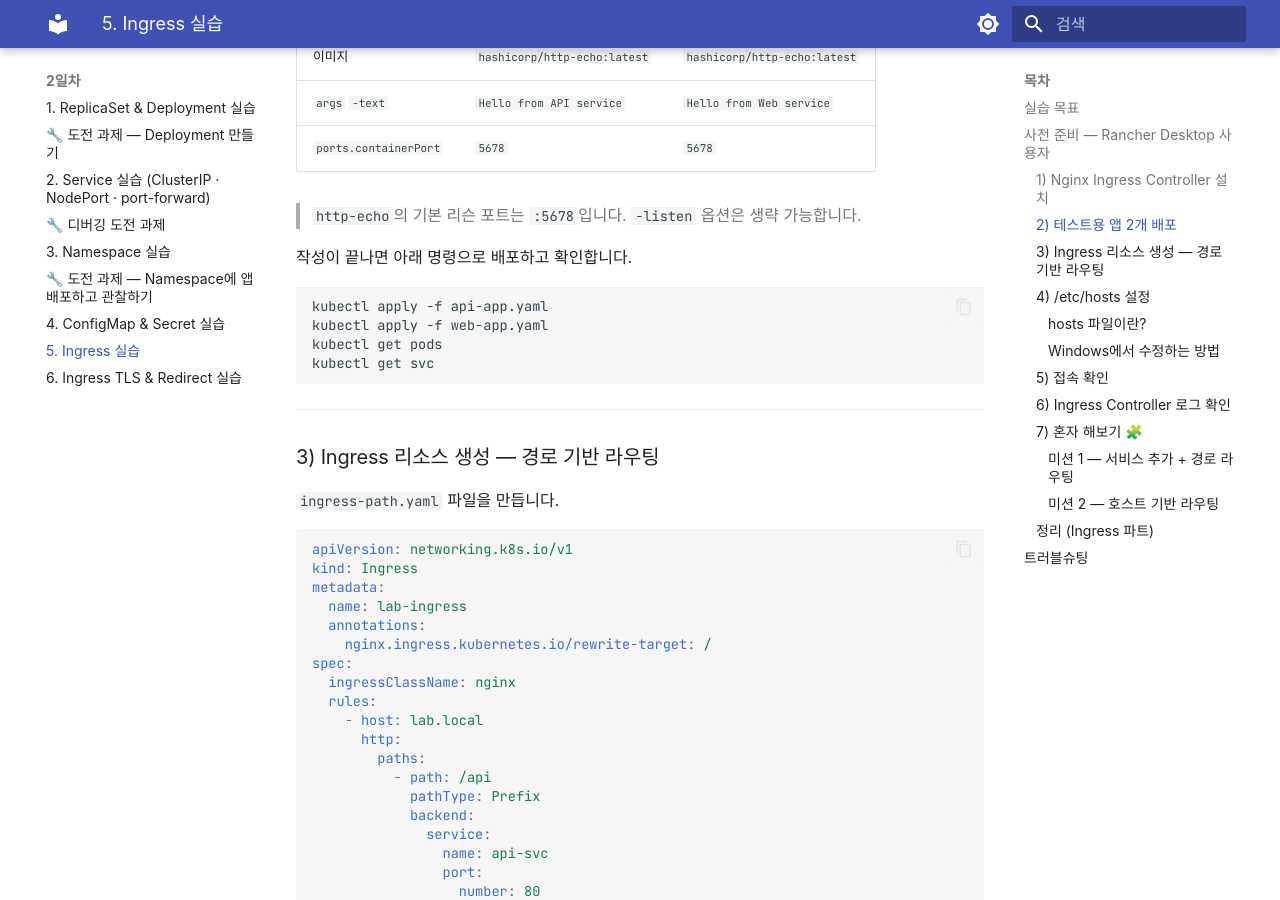
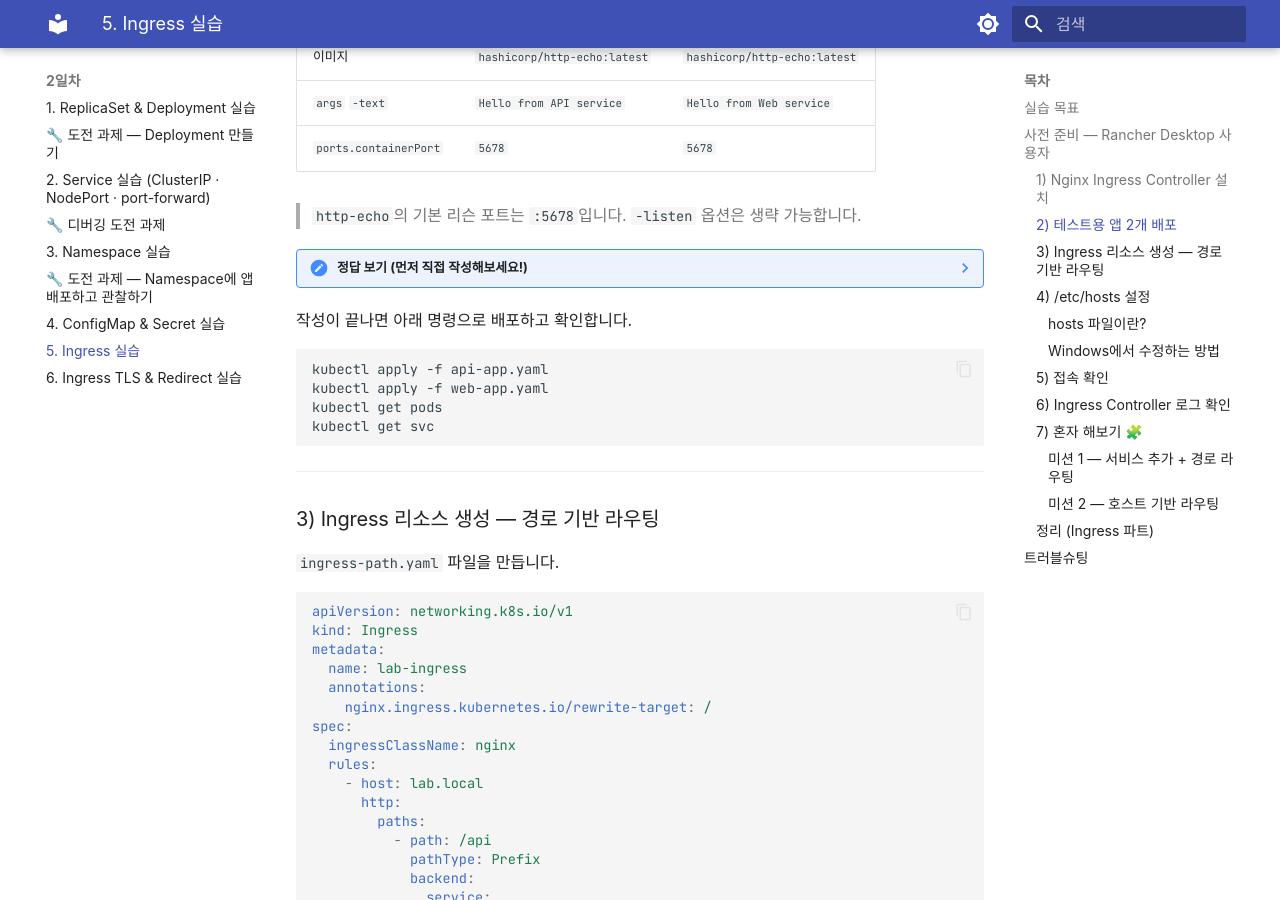
Before and after one commit to skilleat-labs/k8s-for-4days, an MkDocs documentation site: the page built from docs/day2/3-1-ingress.md, in a window 1280 px wide and 900 px high, scrolled down 2418 px. Built offline with MkDocs 1.6.1 and Material for MkDocs 9.7.7, drawn with Linux system fonts in a browser that asks for light colours; some web fonts are replaced; some of the changed lines change nothing that is shown.

Commit message:
Add collapsible answer section for api-app and web-app YAML in Ingress lab

````diff
--- a/docs/day2/3-1-ingress.md
+++ b/docs/day2/3-1-ingress.md
@@ -119,6 +119,82 @@
 | `ports.containerPort` | `5678` | `5678` |
 
 > `http-echo`의 기본 리슨 포트는 `:5678`입니다. `-listen` 옵션은 생략 가능합니다.
+
+??? note "정답 보기 (먼저 직접 작성해보세요!)"
+
+    **api-app.yaml**
+
+    ```yaml
+    apiVersion: apps/v1
+    kind: Deployment
+    metadata:
+      name: api-app
+    spec:
+      replicas: 1
+      selector:
+        matchLabels:
+          app: api-app
+      template:
+        metadata:
+          labels:
+            app: api-app
+        spec:
+          containers:
+            - name: api-app
+              image: hashicorp/http-echo:latest
+              args:
+                - "-text=Hello from API service"
+              ports:
+                - containerPort: 5678
+    ---
+    apiVersion: v1
+    kind: Service
+    metadata:
+      name: api-svc
+    spec:
+      selector:
+        app: api-app
+      ports:
+        - port: 80
+          targetPort: 5678
+    ```
+
+    **web-app.yaml**
+
+    ```yaml
+    apiVersion: apps/v1
+    kind: Deployment
+    metadata:
+      name: web-app
+    spec:
+      replicas: 1
+      selector:
+        matchLabels:
+          app: web-app
+      template:
+        metadata:
+          labels:
+            app: web-app
+        spec:
+          containers:
+            - name: web-app
+              image: hashicorp/http-echo:latest
+              args:
+                - "-text=Hello from Web service"
+              ports:
+                - containerPort: 5678
+    ---
+    apiVersion: v1
+    kind: Service
+    metadata:
+      name: web-svc
+    spec:
+      selector:
+        app: web-app
+      ports:
+        - port: 80
+          targetPort: 5678
+    ```
 
 작성이 끝나면 아래 명령으로 배포하고 확인합니다.
 
````
